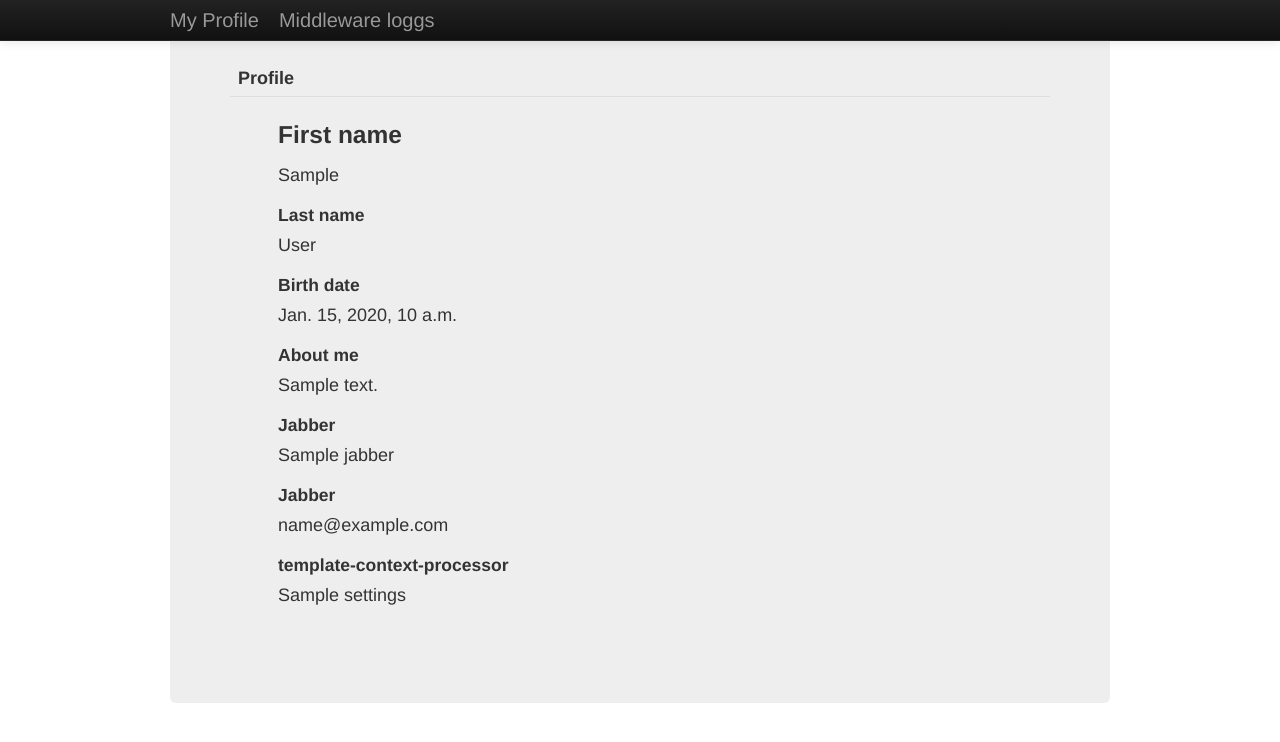
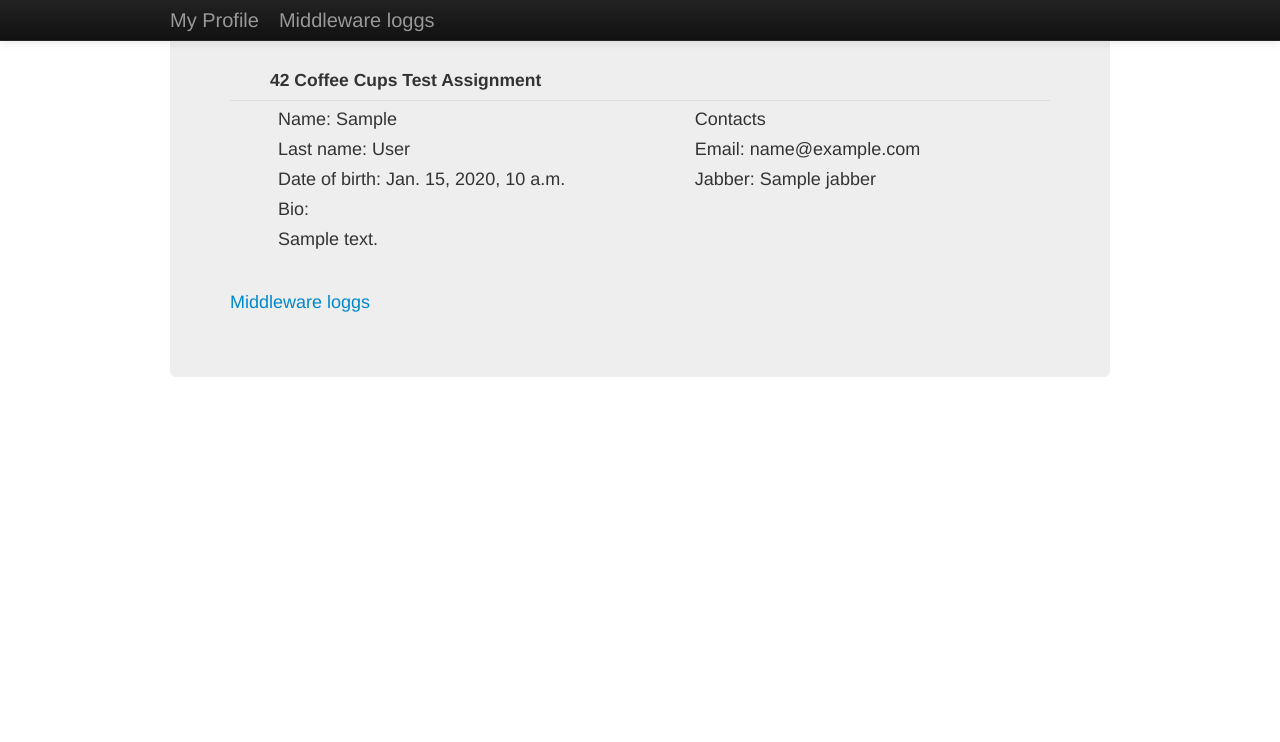
Before and after one commit to justnewbie/TestCase42, a Django app: template testingslow/templates/main_page.html in a window 1280 px wide. Shown: the top 742 px of the page. Run offline with Django 3.2, Linux system fonts and the light colour scheme; the template is opened without the code that fills it: most values are stand-ins (such as "Sample title", 1, 10 or a date in 2020).

Commit message:
ticket:4 fix tests

```diff
--- a/testingslow/settings.py
+++ b/testingslow/settings.py
@@ -109,7 +109,7 @@ MIDDLEWARE_CLASSES = (
     'django.middleware.csrf.CsrfViewMiddleware',
     'django.contrib.auth.middleware.AuthenticationMiddleware',
     'django.contrib.messages.middleware.MessageMiddleware',
-    'testapp.middlewares.HttpHookMiddleware'
+    'testapp.middlewares.RequestSaverMiddleware'
     # Uncomment the next line for simple clickjacking protection:
     # 'django.middleware.clickjacking.XFrameOptionsMiddleware',
 )
--- a/testingslow/templates/base.html
+++ b/testingslow/templates/base.html
@@ -11,7 +11,7 @@
             <div class="navbar-inner">
                 <div class="container">
                     <a class="brand" href="{% block main_page %}#{% endblock %}">My Profile</a>
-                    <a class="brand" href="{% block hooks %}hooks/{% endblock %}">Middleware loggs</a>
+                    <a class="brand" href="{% block hooks %}requests/{% endblock %}">Middleware loggs</a>
                 </div>
             </div>
         </div>
--- a/testingslow/templates/main_page.html
+++ b/testingslow/templates/main_page.html
@@ -4,49 +4,50 @@
 {% block content %}
 <div class="container">
     <div class="hero-unit">
+        <div class="container-fluid">
+            <div class="span7">
+                <h4>42 Coffee Cups Test Assignment</h4>
+            </div>
+        </div>
         <table class="table">
             <thead>
-                <tr>
-                    <th>Profile</th>
-                </tr>
             </thead>
             <tbody>
             <tr>
                 <td>
                     <div class="container-fluid">
-                        <div class="span7">
-                            <h3>First name</h3>
-                            <p>{{ My.first_name }}</p>
+                        <div class="span4">
+                            <p>Name: {{ My.first_name }}</p>
                         </div>
-                        <div class="span7">
-                            <h4>Last name</h4>
-                            <p>{{ My.last_name }}</p>
+                        <div class="span4">
+                            <p>Last name: {{ My.last_name }}</p>
                         </div>
-                        <div class="span7">
-                            <h4>Birth date</h4>
-                            <p>{{ My.b_date }}</p>
+                        <div class="span4">
+                            <p>Date of birth: {{ My.b_date }}</p>
                         </div>
-                        <div class="span7">
-                            <h4>About me</h4>
+                        <div class="span4">
+                            <p>Bio:</p>
                             <p>{{ My.about }}</p>
                         </div>
-                        <div class="span7">
-                            <h4>Jabber</h4>
-                            <p>{{ My.jabber }}</p>
+                    <div>
+                </td>
+                <td>
+                    <div class="container-fluid">
+                        <div class="span4">
+                            <p>Contacts</p>
                         </div>
-                        <div class="span7">
-                            <h4>Jabber</h4>
-                            <p>{{ My.email }}</p>
+                        <div class="span4">
+                            <p>Email: {{ My.email }}</p>
                         </div>
-                        <div class="span7">
-                            <h4>template-context-processor</h4>
-                            <p>{{ settings }}</p>
+                        <div class="span4">
+                            <p>Jabber: {{ My.jabber }}</p>
                         </div>
-                    </div>
+                    <div>
                 </td>
             </tr>
             </tbody>
         </table>
+        <a class="brand" href="{% block hooks %}requests/{% endblock %}">Middleware loggs</a>
     </div>
 </div>
 {% endblock %}
--- a/testingslow/urls.py
+++ b/testingslow/urls.py
@@ -10,8 +10,8 @@ urlpatterns = patterns('',
     # Examples:
     # url(r'^$', 'testingslow.views.home', name='home'),
     # url(r'^testingslow/', include('testingslow.foo.urls')),
-    url(r'^$', 'testapp.views.about_p', name='Main_Page'),
-    url(r'^hooks/', 'testapp.views.list_hooks', name='http_loggs_list'),
+    url(r'^$', 'testapp.views.about_p', name='main_page'),
+    url(r'^requests/', 'testapp.views.list_request', name='http_loggs_list'),
     # Uncomment the admin/doc line below to enable admin documentation:
     url(r'^admin/doc/', include('django.contrib.admindocs.urls')),
 
```
Also changed, not shown: testapp/admin.py (+6 -5 lines), testapp/middlewares.py (+6 -3 lines), testapp/models.py (+5 -3 lines), testapp/tests.py (+30 -30 lines), testapp/views.py (+4 -4 lines), testingslow/templates/loggs.html (+20 -3 lines), testapp/migrations/0001_initial.py (added), testapp/migrations/__init__.py (added).
